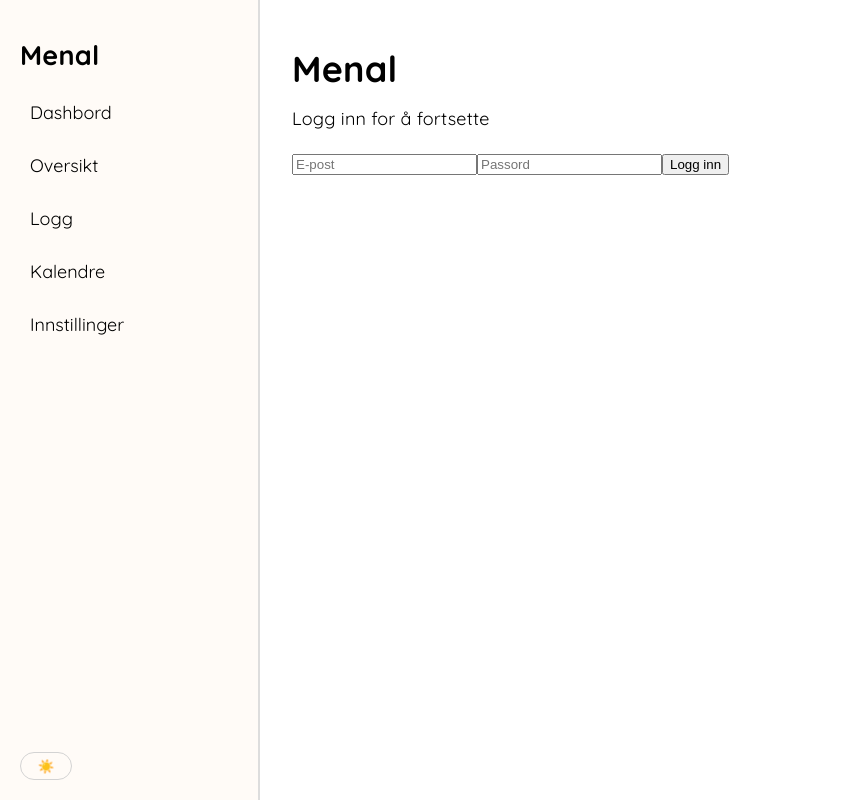
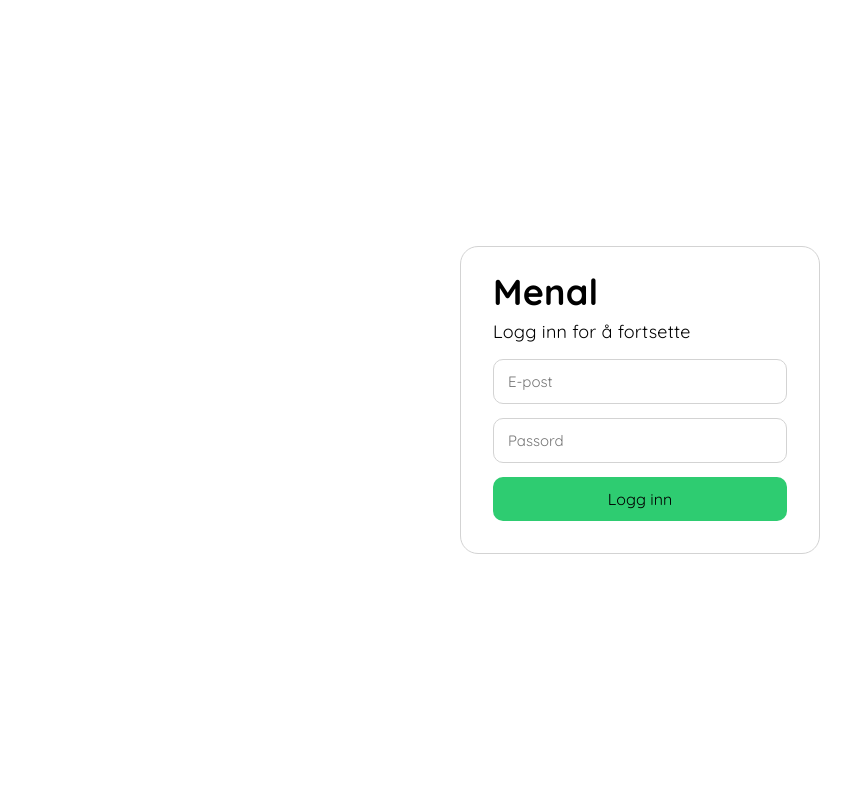
Before and after one commit to eiriklerdalen/Menal, a React (Vite) app in the folder menal/: page / in a window 1280 px wide. Shown: the whole page, without its empty margins (0-863 px from the left). Built offline with nearby package versions, Linux system fonts and the light colour scheme.

Commit message:
Delt opp AppLayout ryddigere

```diff
--- a/menal/src/App.tsx
+++ b/menal/src/App.tsx
@@ -1,64 +1,30 @@
 import { useState } from "react";
+import { Routes, Route } from "react-router-dom";
 
 import LoginPage from "./pages/login/LoginPage";
-import DashboardPage from "./pages/dashboard/DashboardPage";
-import OverviewPage from "./pages/overview/OverviewPage";
-import YearOverviewPage from "./pages/overview/YearOverviewPage";
-import CalendarPage from "./pages/calendars/CalendarsPage";
-import LogPage from "./pages/log/LogPage";
-import NewCalendarPage from "./pages/calendars/new_calendar/NewCalendarPage"
-import EditCalendarPage from "./pages/calendars/edit_calendar/EditCalendarPage";
-import { Routes, Route, useNavigate } from "react-router-dom";
-
-import ThemeSwitch from "./components/ThemeSwitch";
-import { getDate } from "./utils/date";
+import AppLayout from "./AppLayout";
 
 import "./theme.css";
 
 function App() {
-  const navigate = useNavigate();
   const [darkMode, setDarkMode] = useState(false);
 
   return (
-    <div className={`app-layout ${darkMode ? "dark-mode" : ""}`}>
-      <aside className={`sidebar ${darkMode ? "dark-mode" : ""}`}>
-        <h1
-          className="menal-title"
-          onClick={() => navigate("/")}
-        >
-          Menal
-        </h1>
+    <Routes>
+      <Route path="/" element={<LoginPage />} />
+      <Route path="/login" element={<LoginPage />} />
 
-        <nav>
-          <button onClick={() => navigate("/dashboard")}>Dashbord</button>
-          <button onClick={() => navigate("/overview")}>Oversikt</button>
-          <button onClick={() => navigate(`/log/${getDate()}`)}>Logg</button>
-          <button onClick={() => navigate("/calendars")}>Kalendre</button>
-          <button onClick={() => navigate("/settings")}>Innstillinger</button>
-        </nav>
-
-        <ThemeSwitch
-          darkMode={darkMode}
-          setDarkMode={setDarkMode}
-        />
-      </aside>
-
-      <main className={`main-content ${darkMode ? "dark-mode" : ""}`}>
-        <Routes>
-          <Route path="/" element={<LoginPage />} />
-            <Route path="/login" element={<LoginPage />} />
-            <Route path="/dashboard" element={<DashboardPage />} />
-            <Route path="/overview" element={<OverviewPage />} />
-            <Route path="/overview/:year" element={<YearOverviewPage />} />
-            <Route path="/log/:date" element={<LogPage />} />
-            <Route path="/calendars" element={<CalendarPage />} />
-            <Route path="/calendars/new" element={<NewCalendarPage />} />
-            <Route path="calendars/:calendarId/edit" element={<EditCalendarPage />} />
-            <Route path="/settings" element={<h1>Innstillinger</h1>} />
-        </Routes>
-      </main>
-    </div>
-  )
+      <Route
+        path="/*"
+                element={
+                  <AppLayout
+                    darkMode={ darkMode }
+                    setDarkMode={ setDarkMode}
+                  />
+                }
+      />
+    </Routes>
+  );
 }
 
 export default App
--- /dev/null
+++ b/menal/src/AppLayout.tsx
@@ -0,0 +1,42 @@
+import { Route, Routes } from "react-router-dom";
+
+import DashboardPage from "./pages/dashboard/DashboardPage";
+import OverviewPage from "./pages/overview/OverviewPage";
+import YearOverviewPage from "./pages/overview/YearOverviewPage";
+import CalendarPage from "./pages/calendars/CalendarsPage";
+import LogPage from "./pages/log/LogPage";
+import NewCalendarPage from "./pages/calendars/new_calendar/NewCalendarPage"
+import EditCalendarPage from "./pages/calendars/edit_calendar/EditCalendarPage";
+
+import Sidebar from "./Sidebar";
+
+type AppLayoutProps = {
+    darkMode: boolean;
+    setDarkMode: (value: boolean) => void;
+};
+
+function AppLayout({darkMode, setDarkMode}: AppLayoutProps) {
+    return (
+        <div className={`app-layout ${darkMode ? "dark-mode" : ""}`}>
+            <Sidebar
+                darkMode={ darkMode }
+                setDarkMode={ setDarkMode }
+            />
+
+            <main className={`main-content ${darkMode ? "dark-mode" : ""}`}>
+                <Routes>
+                    <Route path="/dashboard" element={<DashboardPage />} />
+                    <Route path="/overview" element={<OverviewPage />} />
+                    <Route path="/overview/:year" element={<YearOverviewPage />} />
+                    <Route path="/log/:date" element={<LogPage />} />
+                    <Route path="/calendars" element={<CalendarPage />} />
+                    <Route path="/calendars/new" element={<NewCalendarPage />} />
+                    <Route path="calendars/:calendarId/edit" element={<EditCalendarPage />} />
+                    <Route path="/settings" element={<h1>Innstillinger</h1>} />
+                </Routes>
+            </main>
+        </div>
+    )
+}
+
+export default AppLayout;
--- /dev/null
+++ b/menal/src/Sidebar.tsx
@@ -0,0 +1,39 @@
+import { useNavigate } from "react-router-dom";
+
+import ThemeSwitch from "./components/ThemeSwitch";
+import { getDate } from "./utils/date";
+
+type SidebarProps = {
+    darkMode: boolean;
+    setDarkMode: (value: boolean) => void;
+};
+
+function Sidebar({darkMode, setDarkMode}: SidebarProps) {
+    const navigate = useNavigate();
+
+    return (
+        <aside className={`sidebar ${darkMode ? "dark-mode" : ""}`}>
+            <h1
+                className="menal-title"
+                onClick={() => navigate("/")}
+            >
+                Menal
+            </h1>
+
+            <nav>
+                <button onClick={() => navigate("/dashboard")}>Dashbord</button>
+                <button onClick={() => navigate("/overview")}>Oversikt</button>
+                <button onClick={() => navigate(`/log/${getDate()}`)}>Logg</button>
+                <button onClick={() => navigate("/calendars")}>Kalendre</button>
+                <button onClick={() => navigate("/settings")}>Innstillinger</button>
+            </nav>
+
+            <ThemeSwitch
+                darkMode={darkMode}
+                setDarkMode={setDarkMode}
+            />
+        </aside>
+    );
+}
+
+export default Sidebar;
--- a/menal/src/pages/log/LogPage.tsx
+++ b/menal/src/pages/log/LogPage.tsx
@@ -8,7 +8,7 @@
 import useCalendars from "../../hooks/useCalendars";
 
 import { getDate, getDateWriting } from "../../utils/date";
-import type { Calendar, Entry } from "../../types";
+import type { Entry } from "../../types";
 
 import "/src/pages/log/LogPage.css";
 
--- a/menal/src/pages/login/LoginPage.css
+++ b/menal/src/pages/login/LoginPage.css
@@ -0,0 +1,51 @@
+.login-page {
+    min-height: 100vh;
+
+    display: flex;
+    justify-content: center;
+    align-items: center;
+
+    background: var(--color-bg);
+}
+
+.login-card {
+    width: 360px;
+    padding: 32px;
+
+    border-radius: 18px;
+    background: var(--color-db-card-bg);
+    border: 1px solid var(--color-db-card-border);
+
+    display: flex;
+    flex-direction: column;
+    gap: 14px;
+}
+
+.login-card h1,
+.login-card p {
+    margin: 0;
+}
+
+.login-card input {
+    padding: 12px 14px;
+
+    border-radius: 10px;
+    border: 1px solid var(--color-border);
+
+    font-family: inherit;
+    font-size: 15px;
+}
+
+.login-card button {
+    padding: 12px;
+
+    border: none;
+    border-radius: 10px;
+
+    color: var(--color-font);
+    background: #2ECC71;
+    cursor: pointer;
+
+    font-family: inherit;
+    font-size: 16px;
+}
--- a/menal/src/pages/login/LoginPage.tsx
+++ b/menal/src/pages/login/LoginPage.tsx
@@ -1,5 +1,7 @@
 import { useState } from "react";
 import { useNavigate } from "react-router-dom";
+
+import "/src/pages/login/LoginPage.css";
 
 function LoginPage() {
     const navigate = useNavigate();
```
